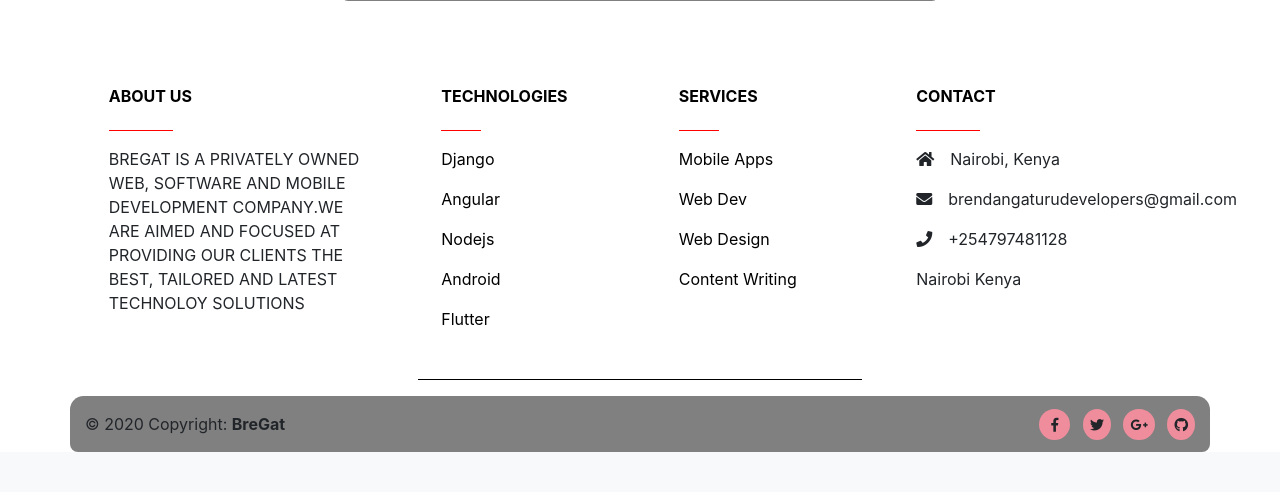
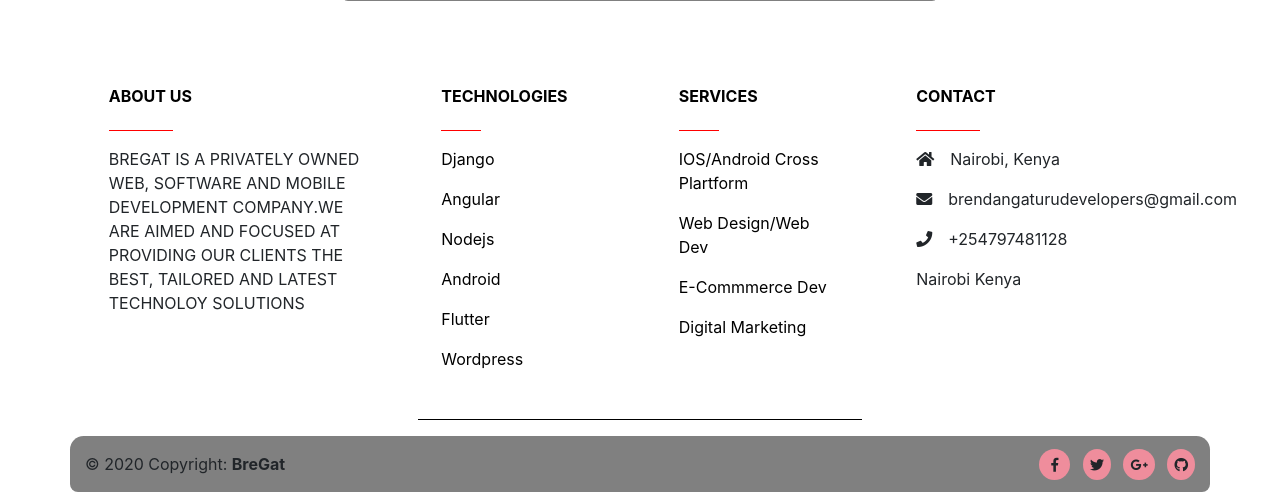
Before and after one commit to brendangaturu/Brendan_Website, a Django app: page /contact/ in a window 1280 px wide. Shown: the part 1550-2042 px from the top of the page. Before the commit the page ends 2002 px from the top, so only its background shows below. Run offline with Django 3.2, Linux system fonts and the light colour scheme; some libraries are stand-ins or nearby versions; some web fonts are replaced.

Commit message:
services

```diff
--- a/templates/base.html
+++ b/templates/base.html
@@ -122,6 +122,9 @@
                     <p>
                         <a href="{% url 'mobiledevelopment' %}">Flutter</a>
                     </p>
+                    <p>
+                        <a href="{% url 'webdevelopment' %">Wordpress</a>
+                    </p>
                 </div>
 
                 <hr class="w-100 clearfix d-md-none">
@@ -131,16 +134,16 @@
                     <h6 class="text-uppercase mb-4 font-weight-bold ">Services</h6>
                     <hr class="footer-hr">
                     <p>
-                        <a href="{% url 'mobiledevelopment' %}">Mobile Apps</a>
+                        <a href="{% url 'mobiledevelopment' %}">IOS/Android Cross Plartform</a>
                     </p>
                     <p>
-                        <a href="{% url 'webdevelopment' %}">Web Dev</a>
+                        <a href="{% url 'webdevelopment' %}">Web Design/Web Dev</a>
                     </p>
                     <p>
-                        <a href="{% url 'webdesign' %}">Web Design</a>
+                        <a href="{% url 'webdevelopment' %}">E-Commmerce Dev</a>
                     </p>
                     <p>
-                        <a href="{% url 'contentwriting' %}">Content Writing</a>
+                        <a href="{% url 'digital marketing' %}">Digital Marketing</a>
                     </p>
                     <p>
                         <a href=""></a>
```
